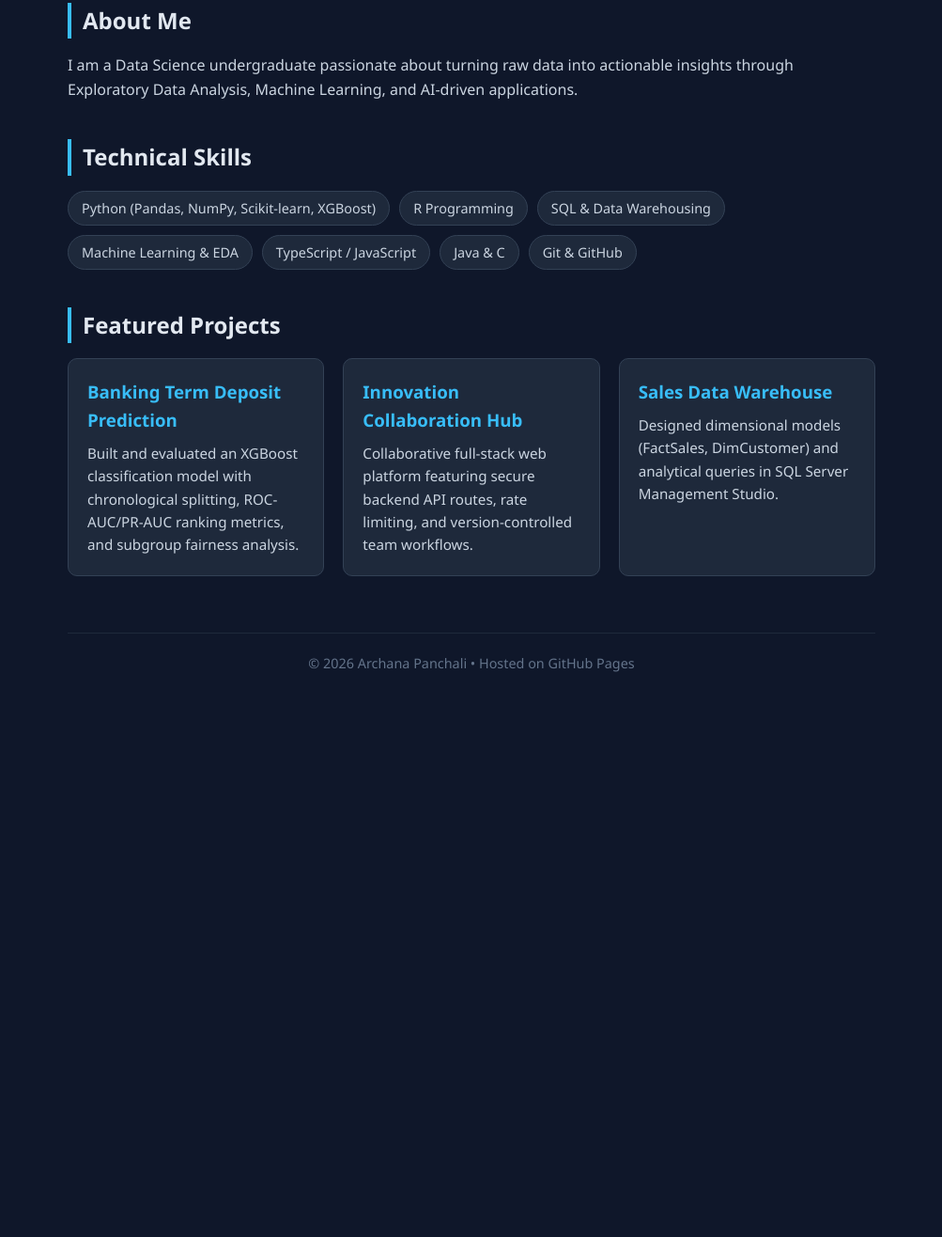
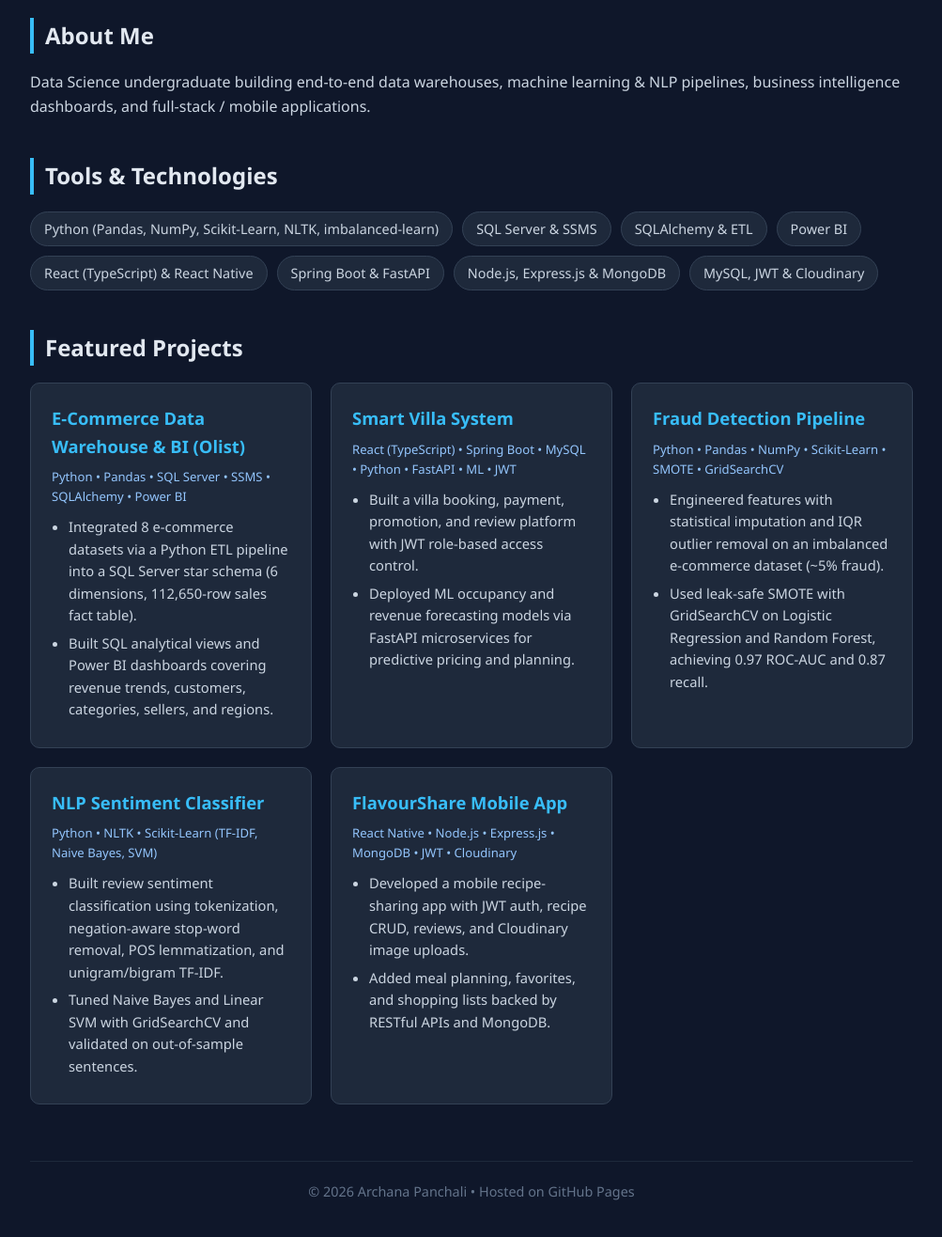
Before and after one commit to ArchanaPanchali/ArchanaPanchali.github.io, a plain HTML site: page index.html in a window 1280 px wide. Shown: the part 322-1638 px from the top of the page at 94% size, without its empty margins (138-1141 px from the left). Before the commit the page ends 1079 px from the top, so only its background shows below. Drawn offline with Linux system fonts and the light colour scheme.

Commit message:
Update index.html

```diff
--- a/index.html
+++ b/index.html
@@ -3,25 +3,27 @@
 <head>
   <meta charset="UTF-8" />
   <meta name="viewport" content="width=device-width, initial-scale=1.0" />
-  <title>Archana Panchali | Data Science Portfolio</title>
+  <title>Archana Panchali | Data Science & Software Portfolio</title>
   <style>
     * { box-sizing: border-box; margin: 0; padding: 0; font-family: 'Segoe UI', Tahoma, Geneva, Verdana, sans-serif; }
     body { background: #0f172a; color: #f8fafc; line-height: 1.6; }
-    .container { max-width: 900px; margin: 0 auto; padding: 40px 20px; }
-    header { text-align: center; padding: 50px 0 30px; border-bottom: 1px solid #1e293b; }
+    .container { max-width: 980px; margin: 0 auto; padding: 40px 20px; }
+    header { text-align: center; padding: 48px 0 32px; border-bottom: 1px solid #1e293b; }
     header h1 { font-size: 2.5rem; color: #38bdf8; }
     header p { font-size: 1.1rem; color: #94a3b8; margin-top: 8px; }
-    .links { margin-top: 20px; }
-    .links a { display: inline-block; margin: 0 10px; padding: 8px 18px; background: #1e293b; color: #38bdf8; text-decoration: none; border-radius: 6px; font-weight: 500; border: 1px solid #334155; }
+    .links { margin-top: 22px; }
+    .links a { display: inline-block; margin: 6px 8px; padding: 8px 18px; background: #1e293b; color: #38bdf8; text-decoration: none; border-radius: 6px; font-weight: 500; border: 1px solid #334155; }
     .links a:hover { background: #38bdf8; color: #0f172a; }
-    section { margin-top: 40px; }
-    h2 { font-size: 1.5rem; color: #e2e8f0; margin-bottom: 16px; border-left: 4px solid #38bdf8; padding-left: 12px; }
+    section { margin-top: 42px; }
+    h2 { font-size: 1.5rem; color: #e2e8f0; margin-bottom: 18px; border-left: 4px solid #38bdf8; padding-left: 12px; }
     .skills { display: flex; flex-wrap: wrap; gap: 10px; }
     .skill-tag { background: #1e293b; padding: 6px 14px; border-radius: 20px; font-size: 0.9rem; color: #cbd5e1; border: 1px solid #334155; }
-    .grid { display: grid; grid-template-columns: repeat(auto-fit, minmax(260px, 1fr)); gap: 20px; }
-    .card { background: #1e293b; padding: 20px; border-radius: 10px; border: 1px solid #334155; }
-    .card h3 { color: #38bdf8; margin-bottom: 8px; }
-    .card p { font-size: 0.95rem; color: #cbd5e1; }
+    .grid { display: grid; grid-template-columns: repeat(auto-fit, minmax(290px, 1fr)); gap: 20px; }
+    .card { background: #1e293b; padding: 22px; border-radius: 10px; border: 1px solid #334155; display: flex; flex-direction: column; justify-content: space-between; }
+    .card h3 { color: #38bdf8; margin-bottom: 8px; font-size: 1.15rem; }
+    .stack { font-size: 0.82rem; color: #93c5fd; margin-bottom: 10px; font-weight: 500; }
+    .card ul { padding-left: 18px; color: #cbd5e1; font-size: 0.92rem; }
+    .card li { margin-bottom: 6px; }
     footer { text-align: center; margin-top: 60px; padding-top: 20px; border-top: 1px solid #1e293b; color: #64748b; font-size: 0.9rem; }
   </style>
 </head>
@@ -40,20 +42,21 @@
     <section>
       <h2>About Me</h2>
       <p style="color:#cbd5e1;">
-        I am a Data Science undergraduate passionate about turning raw data into actionable insights through Exploratory Data Analysis, Machine Learning, and AI-driven applications.
+        Data Science undergraduate building end-to-end data warehouses, machine learning & NLP pipelines, business intelligence dashboards, and full-stack / mobile applications.
       </p>
     </section>
 
     <section>
-      <h2>Technical Skills</h2>
+      <h2>Tools & Technologies</h2>
       <div class="skills">
-        <span class="skill-tag">Python (Pandas, NumPy, Scikit-learn, XGBoost)</span>
-        <span class="skill-tag">R Programming</span>
-        <span class="skill-tag">SQL & Data Warehousing</span>
-        <span class="skill-tag">Machine Learning & EDA</span>
-        <span class="skill-tag">TypeScript / JavaScript</span>
-        <span class="skill-tag">Java & C</span>
-        <span class="skill-tag">Git & GitHub</span>
+        <span class="skill-tag">Python (Pandas, NumPy, Scikit-Learn, NLTK, imbalanced-learn)</span>
+        <span class="skill-tag">SQL Server & SSMS</span>
+        <span class="skill-tag">SQLAlchemy & ETL</span>
+        <span class="skill-tag">Power BI</span>
+        <span class="skill-tag">React (TypeScript) & React Native</span>
+        <span class="skill-tag">Spring Boot & FastAPI</span>
+        <span class="skill-tag">Node.js, Express.js & MongoDB</span>
+        <span class="skill-tag">MySQL, JWT & Cloudinary</span>
       </div>
     </section>
 
@@ -61,16 +64,58 @@
       <h2>Featured Projects</h2>
       <div class="grid">
         <div class="card">
-          <h3>Banking Term Deposit Prediction</h3>
-          <p>Built and evaluated an XGBoost classification model with chronological splitting, ROC-AUC/PR-AUC ranking metrics, and subgroup fairness analysis.</p>
+          <div>
+            <h3>E-Commerce Data Warehouse & BI (Olist)</h3>
+            <div class="stack">Python • Pandas • SQL Server • SSMS • SQLAlchemy • Power BI</div>
+            <ul>
+              <li>Integrated 8 e-commerce datasets via a Python ETL pipeline into a SQL Server star schema (6 dimensions, 112,650-row sales fact table).</li>
+              <li>Built SQL analytical views and Power BI dashboards covering revenue trends, customers, categories, sellers, and regions.</li>
+            </ul>
+          </div>
         </div>
+
         <div class="card">
-          <h3>Innovation Collaboration Hub</h3>
-          <p>Collaborative full-stack web platform featuring secure backend API routes, rate limiting, and version-controlled team workflows.</p>
+          <div>
+            <h3>Smart Villa System</h3>
+            <div class="stack">React (TypeScript) • Spring Boot • MySQL • Python • FastAPI • ML • JWT</div>
+            <ul>
+              <li>Built a villa booking, payment, promotion, and review platform with JWT role-based access control.</li>
+              <li>Deployed ML occupancy and revenue forecasting models via FastAPI microservices for predictive pricing and planning.</li>
+            </ul>
+          </div>
         </div>
+
         <div class="card">
-          <h3>Sales Data Warehouse</h3>
-          <p>Designed dimensional models (FactSales, DimCustomer) and analytical queries in SQL Server Management Studio.</p>
+          <div>
+            <h3>Fraud Detection Pipeline</h3>
+            <div class="stack">Python • Pandas • NumPy • Scikit-Learn • SMOTE • GridSearchCV</div>
+            <ul>
+              <li>Engineered features with statistical imputation and IQR outlier removal on an imbalanced e-commerce dataset (~5% fraud).</li>
+              <li>Used leak-safe SMOTE with GridSearchCV on Logistic Regression and Random Forest, achieving 0.97 ROC-AUC and 0.87 recall.</li>
+            </ul>
+          </div>
+        </div>
+
+        <div class="card">
+          <div>
+            <h3>NLP Sentiment Classifier</h3>
+            <div class="stack">Python • NLTK • Scikit-Learn (TF-IDF, Naive Bayes, SVM)</div>
+            <ul>
+              <li>Built review sentiment classification using tokenization, negation-aware stop-word removal, POS lemmatization, and unigram/bigram TF-IDF.</li>
+              <li>Tuned Naive Bayes and Linear SVM with GridSearchCV and validated on out-of-sample sentences.</li>
+            </ul>
+          </div>
+        </div>
+
+        <div class="card">
+          <div>
+            <h3>FlavourShare Mobile App</h3>
+            <div class="stack">React Native • Node.js • Express.js • MongoDB • JWT • Cloudinary</div>
+            <ul>
+              <li>Developed a mobile recipe-sharing app with JWT auth, recipe CRUD, reviews, and Cloudinary image uploads.</li>
+              <li>Added meal planning, favorites, and shopping lists backed by RESTful APIs and MongoDB.</li>
+            </ul>
+          </div>
         </div>
       </div>
     </section>
```
